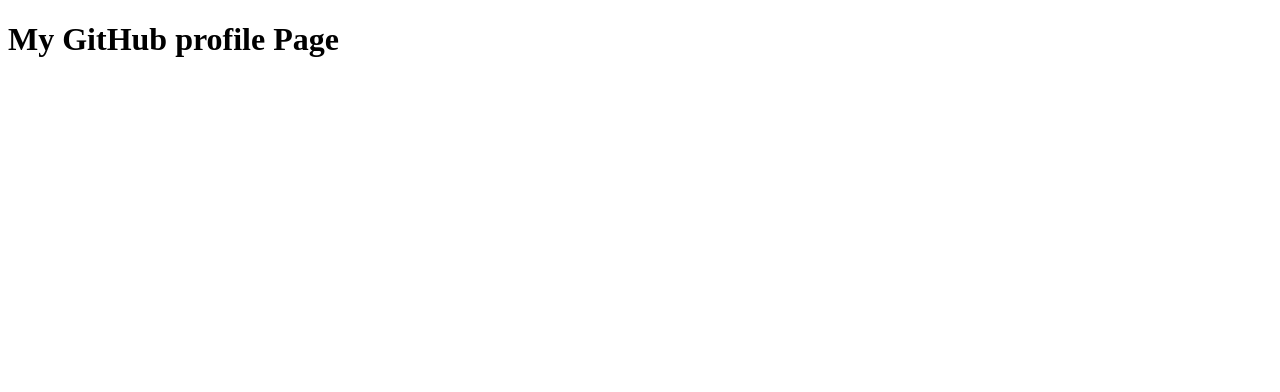
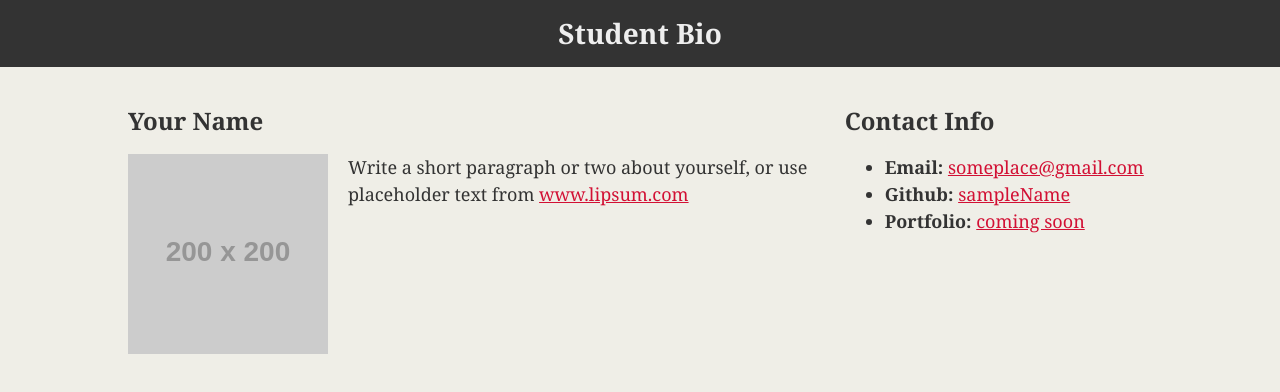
Before and after one commit to michaelcumings/michaelcumings.github.io, a plain HTML site: page index.html in a window 1280 px wide. Drawn offline with Linux system fonts and the light colour scheme; placeholder pictures from the web are drawn by us.

Commit message:
this is a test

```diff
--- /dev/null
+++ b/assets/style.css
@@ -0,0 +1,64 @@
+/*
+
+Each of these CSS elements is associated with an HTML Element, Class, or ID.
+Flip between this CSS file and the HTML to see how things line up.
+Experiment with deleting lines of code from the CSS to see how it affects the webpage when you refresh in the browser.
+
+*/
+
+body {
+  padding: 0;
+  margin: 0;
+  font-family: Georgia, "Times New Roman", Times, serif;
+  font-size: 18px;
+  line-height: 150%;
+  color: #333;
+  background: #efeee7;
+}
+
+header {
+  background: #d21034;
+}
+
+h1 {
+  padding: 20px 0;
+  margin: 0;
+  margin-bottom: 20px;
+  font-size: 28px;
+  color: #eee;
+  text-align: center;
+  background: #333;
+}
+
+h2 {
+  font-size: 24px;
+}
+
+a {
+  color: #d21034;
+}
+
+.container {
+  width: 1024px;
+  margin: 0 auto;
+}
+
+#main-bio,
+#contact-info,
+#bio-image {
+  float: left;
+}
+
+#main-bio {
+  width: 70%;
+}
+
+#contact-info {
+  width: 30%;
+}
+
+#bio-image {
+  width: 200px;
+  height: 200px;
+  margin-right: 20px;
+}
--- a/index.html
+++ b/index.html
@@ -1,9 +1,40 @@
 <!DOCTYPE html>
-<html>
-    <head>
-        <title>My super great and wonderful page</title>
-    </head>
-    <body>
-        <h1>My GitHub profile Page</h1>
-    </body>
+<html lang="en-us">
+
+<head>
+  <meta charset="UTF-8">
+  <title>1.2.9 Exercise</title>
+
+  <!-- This critical line points your HTML to the CSS file. Notice the "relative" pathway  -->
+  <link rel="stylesheet" type="text/css" href="assets/style.css">
+</head>
+
+<body>
+  <header>
+    <h1>Student Bio</h1>
+  </header>
+
+  <div class="container">
+
+    <section id="main-bio">
+
+      <h2>Your Name</h2>
+
+      <img id="bio-image" src="https://placehold.it/200x200" alt="Your Name">
+
+      <p>Write a short paragraph or two about yourself, or use placeholder text from <a href="http://www.lipsum.com/">www.lipsum.com</a></p>
+    </section>
+
+    <section id="contact-info">
+      <h2>Contact Info</h2>
+      <ul>
+        <li><strong>Email:</strong> <a href="#">someplace@gmail.com</a></li>
+        <li><strong>Github:</strong> <a href="#">sampleName</a></li>
+        <li><strong>Portfolio:</strong> <a href="#">coming soon</a></li>
+      </ul>
+    </section>
+  </div>
+
+</body>
+
 </html>
```
Also changed, not shown: index2.html (deleted).
